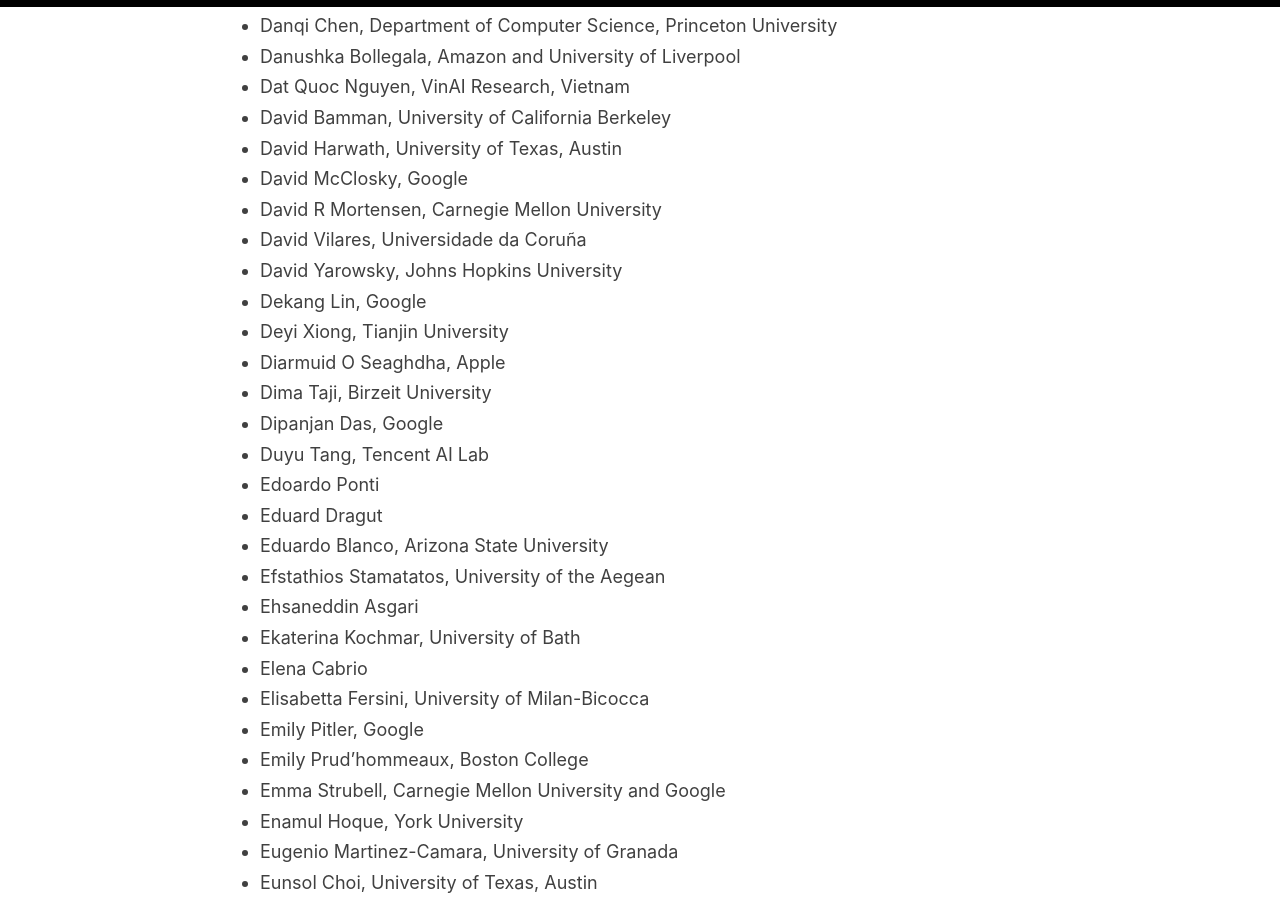
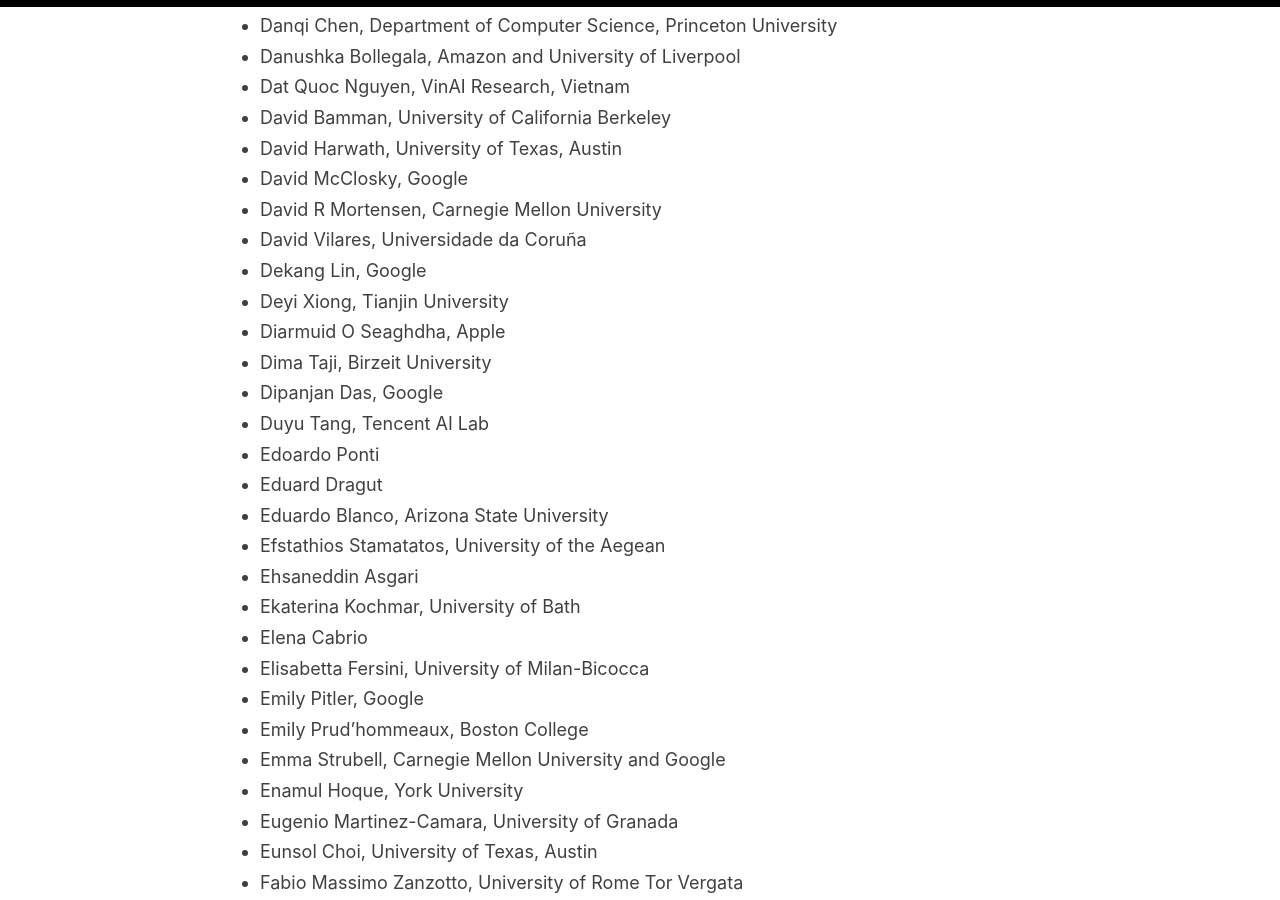
Before and after one commit to amitmerchant1990/reverie, a Jekyll site: the page built from people.md, in a window 1280 px wide and 900 px high, scrolled down 3521 px. Built offline with Jekyll 4.4.1, drawn with Linux system fonts in a browser that asks for light colours.

Commit message:
updated AC list

```diff
--- a/people.md
+++ b/people.md
@@ -123,7 +123,6 @@
 - David McClosky, Google
 - David R Mortensen, Carnegie Mellon University
 - David Vilares, Universidade da Coruña
-- David Yarowsky, Johns Hopkins University
 - Dekang Lin, Google
 - Deyi Xiong, Tianjin University
 - Diarmuid O Seaghdha, Apple
```
